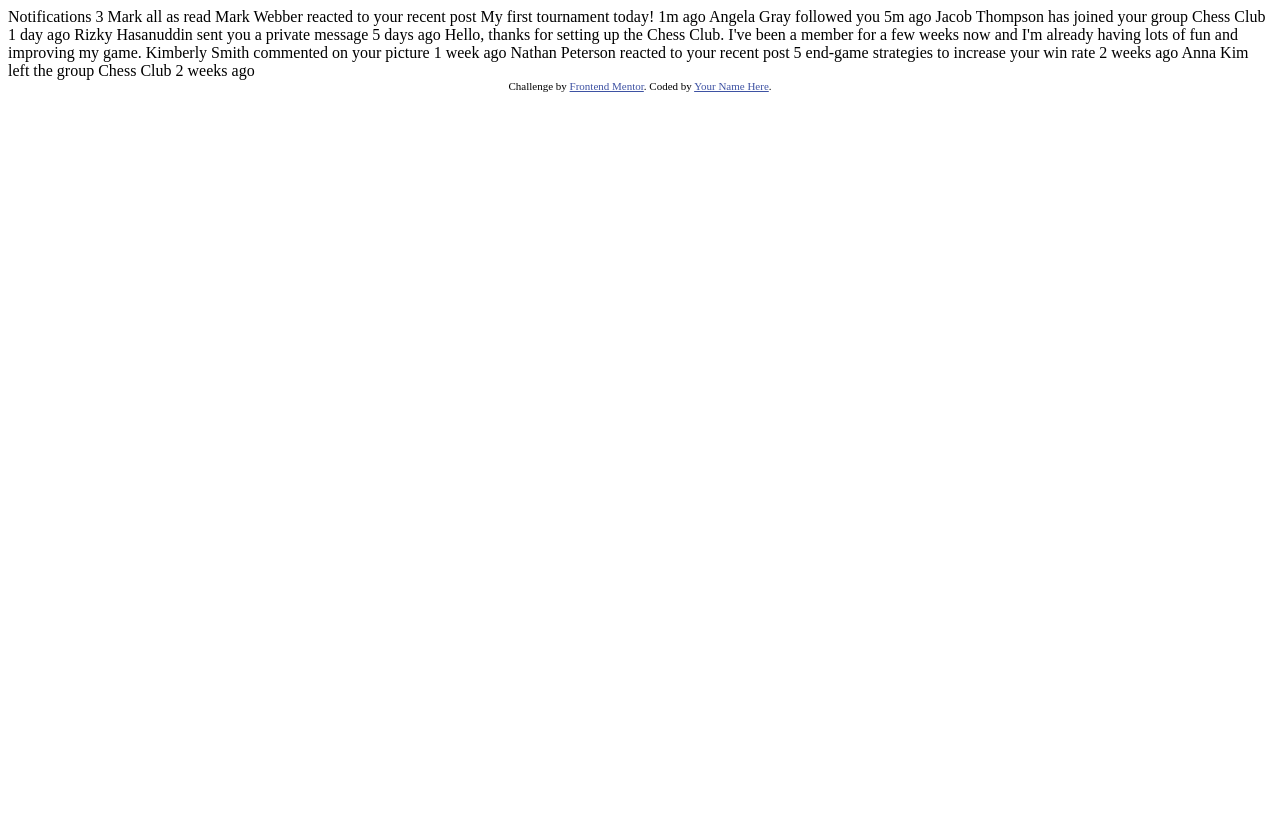
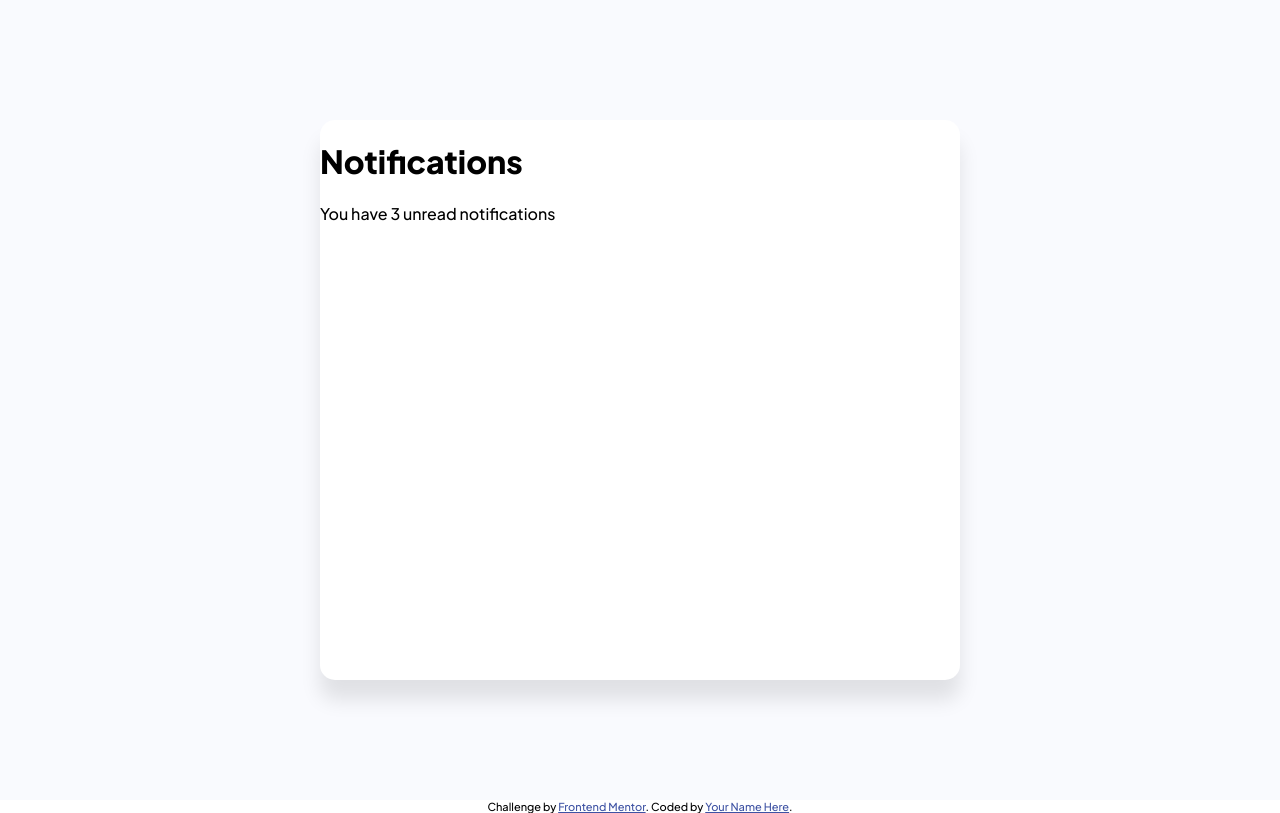
Before and after one commit to jolebaudracco/notifications-page-main, a plain HTML site: page index.html in a window 1280 px wide. Drawn offline with Linux system fonts and the light colour scheme.

Commit message:
init project

```diff
--- a/index.html
+++ b/index.html
@@ -1,22 +1,48 @@
 <!DOCTYPE html>
 <html lang="en">
   <head>
-  <meta charset="UTF-8">
-  <meta name="viewport" content="width=device-width, initial-scale=1.0"> <!-- displays site properly based on user's device -->
+    <meta charset="UTF-8" />
+    <meta name="viewport" content="width=device-width, initial-scale=1.0" />
+    <!-- displays site properly based on user's device -->
 
-  <link rel="icon" type="image/png" sizes="32x32" href="./images/favicon-32x32.png">
-
+    <link
+      rel="icon"
+      type="image/png"
+      sizes="32x32"
+      href="./images/favicon-32x32.png"
+    />
+    <link rel="preconnect" href="https://fonts.googleapis.com" />
+    <link rel="preconnect" href="https://fonts.gstatic.com" crossorigin />
+    <link
+      href="https://fonts.googleapis.com/css2?family=Plus+Jakarta+Sans:wght@500;800&display=swap"
+      rel="stylesheet"
+    />
     <title>Frontend Mentor | Notifications page</title>
 
     <!-- Feel free to remove these styles or customise in your own stylesheet 👍 -->
     <style>
-    .attribution { font-size: 11px; text-align: center; }
-    .attribution a { color: hsl(228, 45%, 44%); }
+      .attribution {
+        font-size: 11px;
+        text-align: center;
+      }
+      .attribution a {
+        color: hsl(228, 45%, 44%);
+      }
     </style>
+
+    <link rel="stylesheet" href="styles.css" />
   </head>
   <body>
+    <main class="container">
+      <div class="card">
+        <div class="header">
+          <h1>Notifications</h1>
+          <p>You have 3 unread notifications</p>
+        </div>
+      </div>
+    </main>
 
-  Notifications 3
+    <!-- Notifications 3
 
   Mark all as read
 
@@ -42,10 +68,12 @@
 
   Anna Kim left the group Chess Club
   2 weeks ago
-
+   -->
     <div class="attribution">
-    Challenge by <a href="https://www.frontendmentor.io?ref=challenge" target="_blank">Frontend Mentor</a>.
-    Coded by <a href="#">Your Name Here</a>.
+      Challenge by
+      <a href="https://www.frontendmentor.io?ref=challenge" target="_blank"
+        >Frontend Mentor</a
+      >. Coded by <a href="#">Your Name Here</a>.
     </div>
   </body>
 </html>
--- /dev/null
+++ b/styles.css
@@ -0,0 +1,40 @@
+:root {
+  --color-primary: #ff0000;
+  --color-secondary: #00ff00;
+  --color-tertiary: #0000ff;
+
+  --color-red: hsl(1, 90%, 64%);
+  --color-blue: hsl(219, 85%, 26%);
+  --color-white: hsl(0, 0%, 100%);
+  --color-light-grayish-blue: hsl(211, 68%, 94%);
+  --color-light-grayish-blue-2: hsl(205, 33%, 90%);
+  --color-grayish-blue: hsl(219, 14%, 63%);
+  --color-grayish-blue-2: hsl(219, 12%, 42%);
+  --color-dark-blue: hsl(219, 12%, 22%);
+
+
+}
+
+body {
+  font-size: 16px;
+  font-family: "Plus Jakarta Sans", sans-serif;
+  padding: 0;
+  margin: 0;
+}
+.container {
+  max-width: 1440px;
+  background: #f9fafe;
+  display: flex;
+  align-items: center;
+  justify-content: center;
+  width: 100vw;
+  height: 100vh;
+}
+
+.card {
+  background: #fff;
+  width: 50vw;
+  box-shadow: 0px 20px 20px rgba(0, 0, 0, 0.1);
+  min-height: 70vh;
+  border-radius: 15px;
+}
```
Lines whose indentation alone changed are shown as unchanged.
